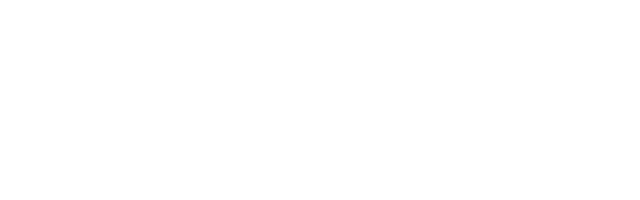
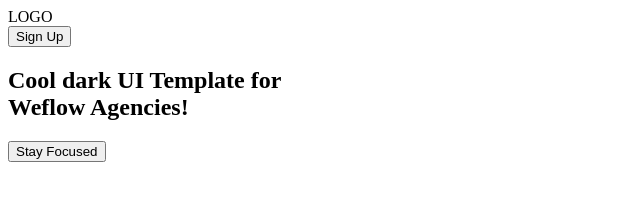
Before and after one commit to unicodewitch/web-design-task, a plain HTML site: page index.html in a window 1280 px wide. Shown: the whole page, without its empty margins (0-640 px from the left). Drawn offline with Linux system fonts and the light colour scheme.

Commit message:
added a container

```diff
--- a/index.html
+++ b/index.html
@@ -3,9 +3,32 @@
 <head>
     <meta charset="UTF-8">
     <meta name="viewport" content="width=device-width, initial-scale=1.0">
-    <title>Webflow Agencies</title>
+    <title>web flow agencies</title>
 </head>
 <body>
+    <header>
+               <div class="container">
+            <nav class="navbar">
+                <div class="logo">LOGO</div>
+                <button class="signup-btn">Sign Up</button>
+            </nav>
+        </div>
+        <section class="hero-section">
+            <div class="container">
+                <div class="hero-section">
+                    <h1 class="hero-title">Cool dark UI Template for <br>Weflow Agencies!</h1>
+                    <button class="signup-btn">Stay Focused</button>
+                </div>
+            </div>
+        </section>
+    </header>
 
+    </header>
+    <main>
+
+    </main>
+    <footer>
+
+    </footer>
 </body>
 </html>
```
Also changed, not shown: style/styles.css (added).
